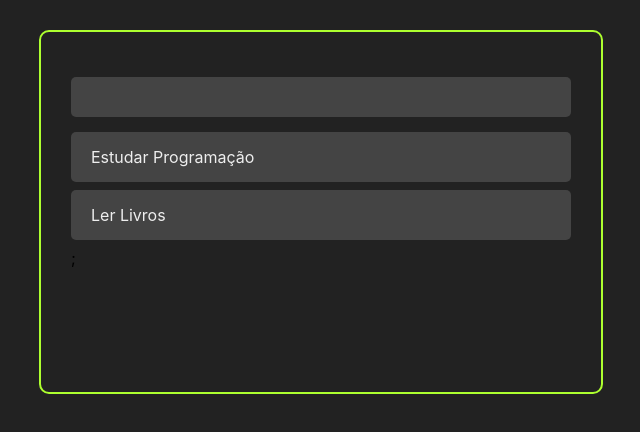
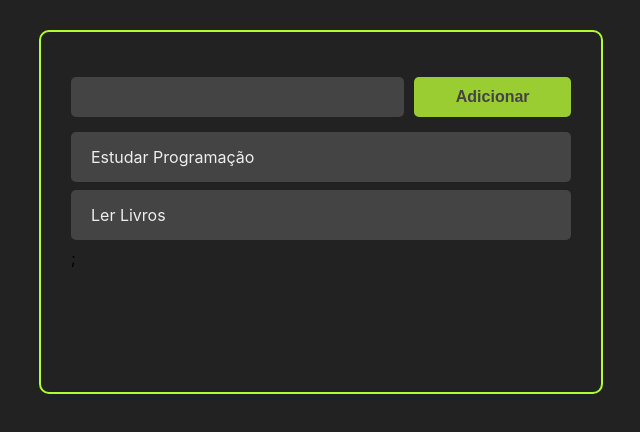
Before and after one commit to bruno-marqs/react_toDoList, a React (Create React App) app in the folder lista-tarefa/: page / in a window 1280 px wide. Shown: the top 432 px of the page, without its empty margins (319-959 px from the left). Built offline with nearby package versions, Linux system fonts and the light colour scheme.

Commit message:
task button

```diff
--- a/lista-tarefa/src/components/AddTask.css
+++ b/lista-tarefa/src/components/AddTask.css
@@ -14,3 +14,8 @@
     color: #eee;
     font-size: 16px;
 }
+
+.add-task-button-container{
+    margin-left: 10px;
+    flex: 1;
+}
--- a/lista-tarefa/src/components/AddTask.jsx
+++ b/lista-tarefa/src/components/AddTask.jsx
@@ -1,12 +1,15 @@
 import React from 'react';
 import './AddTask.css';
+import Button from './Button';
 
 const AddTask = () => {
     return (
 
     <div className='add-task-container'>
         <input className='add-task-input' type="text" />
-
+        <div className='add-task-button-container'>
+            <Button>Adicionar</Button>
+        </div>
     </div>
     );
 }
```
